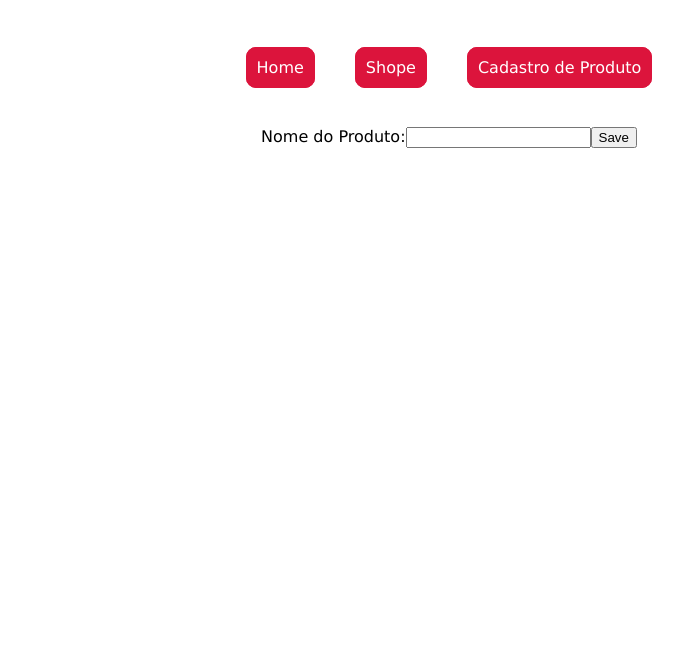
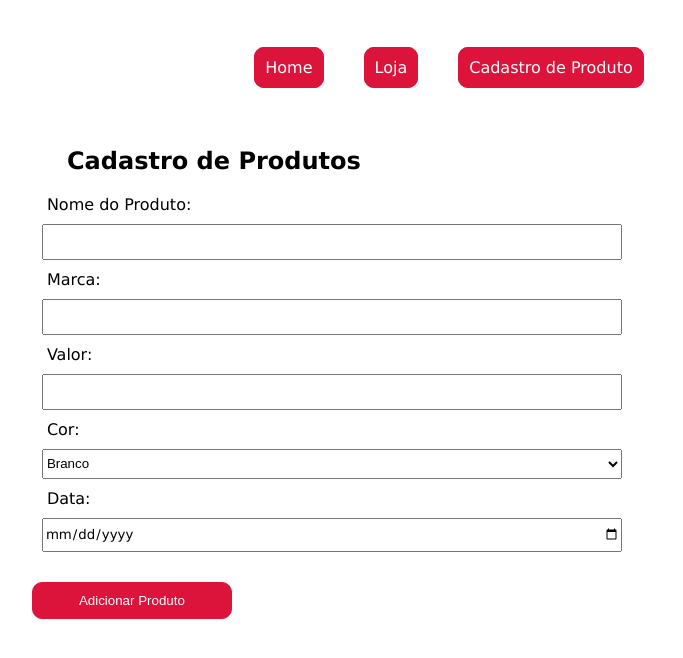
Before and after one commit to dihlopees/vueEstudos, a Vue app: page /cadastro in a window 1280 px wide. Shown: the top 658 px of the page, without its empty margins (191-874 px from the left). Built offline with nearby package versions, Linux system fonts and the light colour scheme.

Commit message:
tela de cadastro produto criada

```diff
--- a/src/App.vue
+++ b/src/App.vue
@@ -1,7 +1,7 @@
 <template>
   <div class="nav">
   <router-link to="/">Home</router-link>
-  <router-link to="/shope">Shope</router-link>
+  <router-link to="/shope">Loja</router-link>
   <router-link to="/cadastro">Cadastro de Produto</router-link>
 
 
--- a/src/pages/Cadastro-page.vue
+++ b/src/pages/Cadastro-page.vue
@@ -1,10 +1,78 @@
 <template>
-    <div class="cadastroProdutos">
-        <form action="" method="post">
-            <label for="POST-name">Nome do Produto:</label>
-            <input id="POST-name" type="text" name="name">
-            <input type="submit" value="Save">
-          </form>
+  <div class="cadastroProdutos">
+    <div class="tituloCadastro">
+      <h2>Cadastro de Produtos</h2>
+    </div>
 
+    <div class="formulario">
+      <form action="" method="post">
+        <label for="POST-name">Nome do Produto:</label>
+        <input id="POST-name" type="text" name="name" required>
+
+        <label for="POST-name">Marca:</label>
+        <input id="POST-name" type="text" name="marca" required >
+
+        <label for="POST-name">Valor:</label>
+        <input id="POST-name" type="number" name="valor" required>
+
+        <label for="POST-name">Cor:</label>
+        <select name="select" required>
+            <option value="branco">Branco</option>
+            <option value="preto">Preto</option>
+            <option value="azul">Azul</option>
+        </select>
+
+
+
+        <label for="POST-name">Data:</label>
+        <input id="POST-name" type="date" name="data" required>
+
+        <button type="submit">Adicionar Produto</button>
+      </form>
     </div>
+  </div>
 </template>
+
+<style>
+.tituloCadastro {
+  display: grid;
+  text-align: left;
+  margin-left: 250px;
+}
+
+.formulario form {
+  display: flex;
+  flex-direction: column;
+  width: 600px;
+  position: relative;
+
+  left:17%;
+  top:29%;
+}
+
+.formulario input {
+  margin: 10px;
+  height: 30px;
+  font-family: 'Lucida Sans', 'Lucida Sans Regular', 'Lucida Grande', 'Lucida Sans Unicode', Geneva, Verdana, sans-serif;
+}
+
+.formulario select {
+  margin: 10px;
+  height: 30px;
+}
+
+.formulario button {
+  color:white;
+  border: 1px solid crimson;
+  border-radius: 10px;
+  padding: 10px;
+  background-color: crimson;
+  width: 200px;
+  margin-top: 20px;
+}
+
+.formulario label{
+ text-align: left;
+ margin-left: 15px;
+}
+</style>
```
